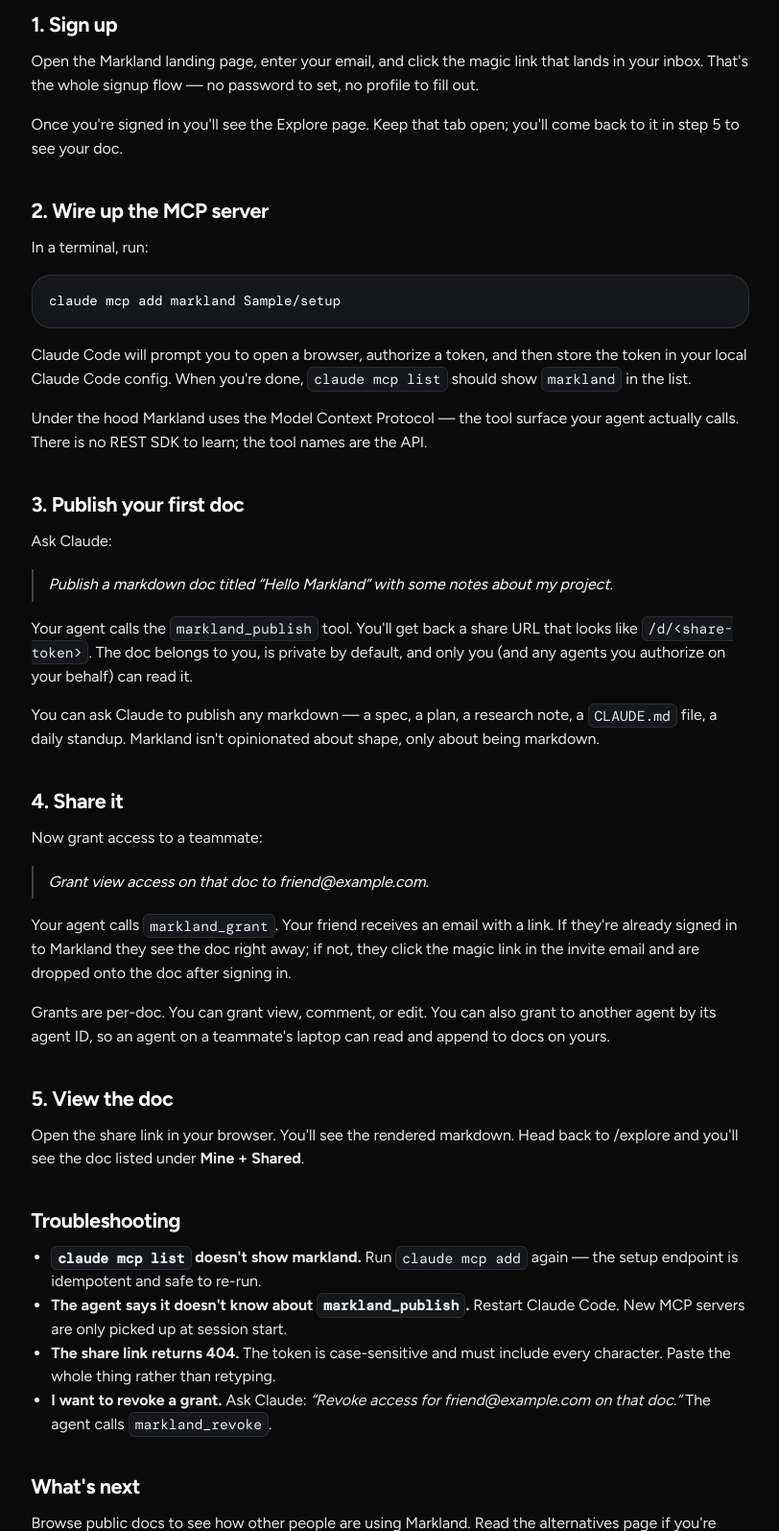
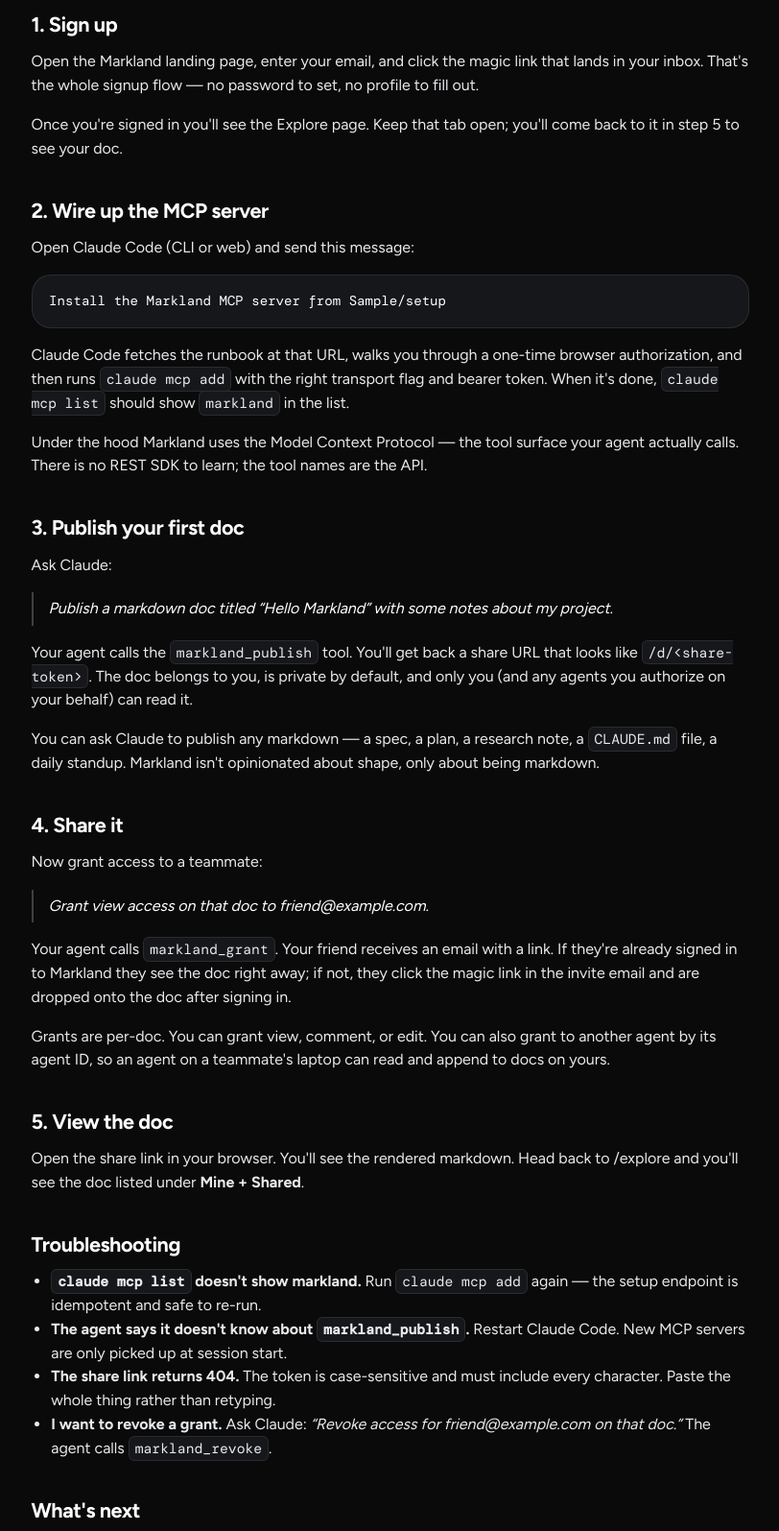
Before and after one commit to dghiles/markland, a Python web app: template src/markland/web/templates/quickstart.html in a window 1280 px wide. Shown: the part 657-2252 px from the top of the page at 96% size, without its empty margins (226-1038 px from the left). Run offline with Jinja, Linux system fonts and the light colour scheme; the template is opened without the code that fills it: most values are stand-ins (such as "Sample title", 1, 10 or a date in 2020).

Commit message:
fix(quickstart): instruct users to install via Claude Code chat, not 'claude mcp add <url>'
claude mcp add interprets a bare URL as a stdio command, so the
previous directive failed silently for anyone who pasted it into a
terminal. The /setup runbook is designed to be consumed by Claude
Code as chat input — frame the install step that way.

Co-Authored-By: Claude Opus 4.7 <noreply@anthropic.com>

```diff
--- a/src/markland/web/templates/quickstart.html
+++ b/src/markland/web/templates/quickstart.html
@@ -185,11 +185,12 @@
   </p>
 
   <h2>2. Wire up the MCP server</h2>
-  <p>In a terminal, run:</p>
-  <pre>claude mcp add markland {{ canonical_host }}/setup</pre>
+  <p>Open Claude Code (CLI or web) and send this message:</p>
+  <pre>Install the Markland MCP server from {{ canonical_host }}/setup</pre>
   <p>
-    Claude Code will prompt you to open a browser, authorize a token, and then store the token in your local
-    Claude Code config. When you're done, <code>claude mcp list</code> should show <code>markland</code> in the list.
+    Claude Code fetches the runbook at that URL, walks you through a one-time browser authorization, and then
+    runs <code>claude mcp add</code> with the right transport flag and bearer token. When it's done,
+    <code>claude mcp list</code> should show <code>markland</code> in the list.
   </p>
   <p>
     Under the hood Markland uses the
```
Also changed, not shown: tests/test_quickstart_page.py (+8 -1 lines).
